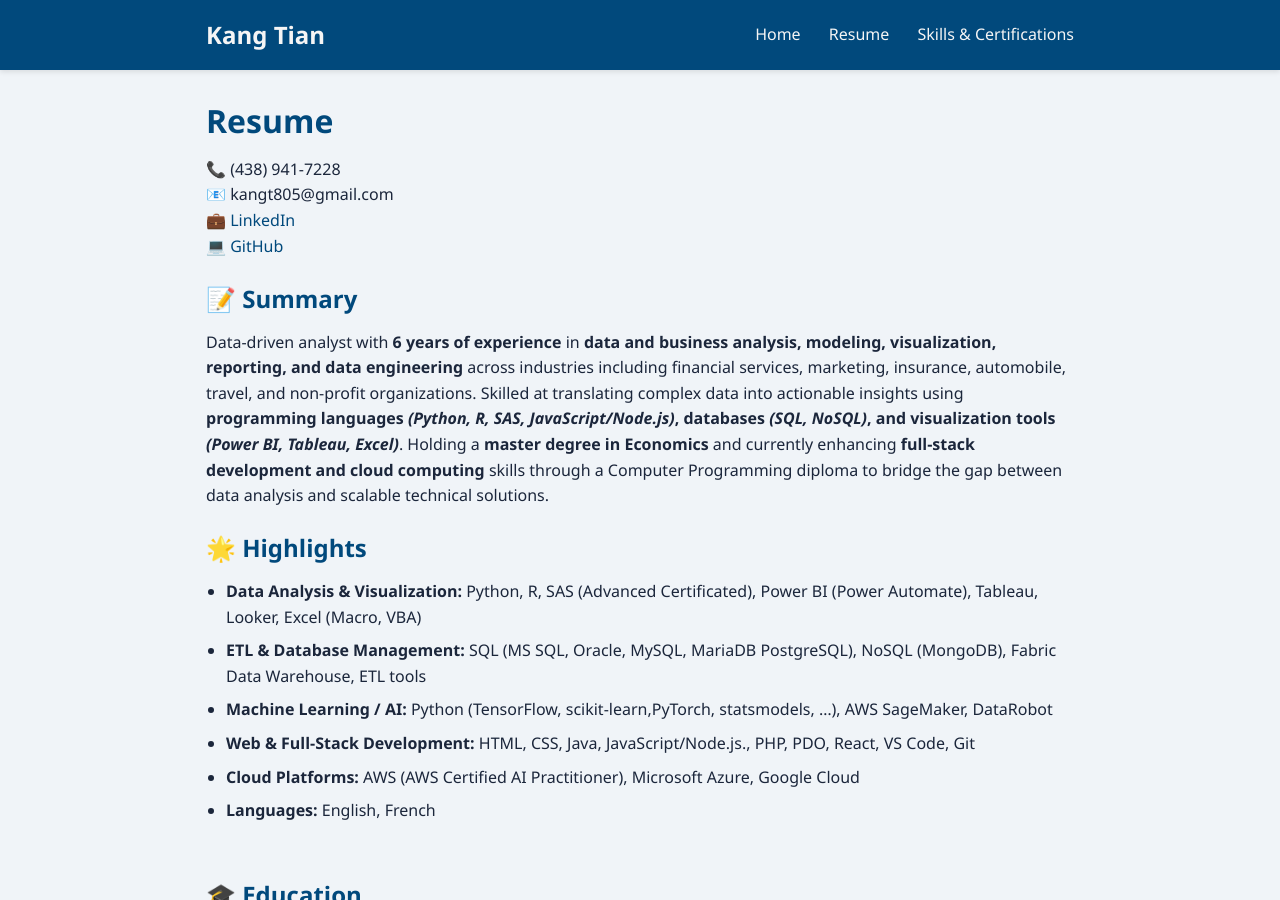
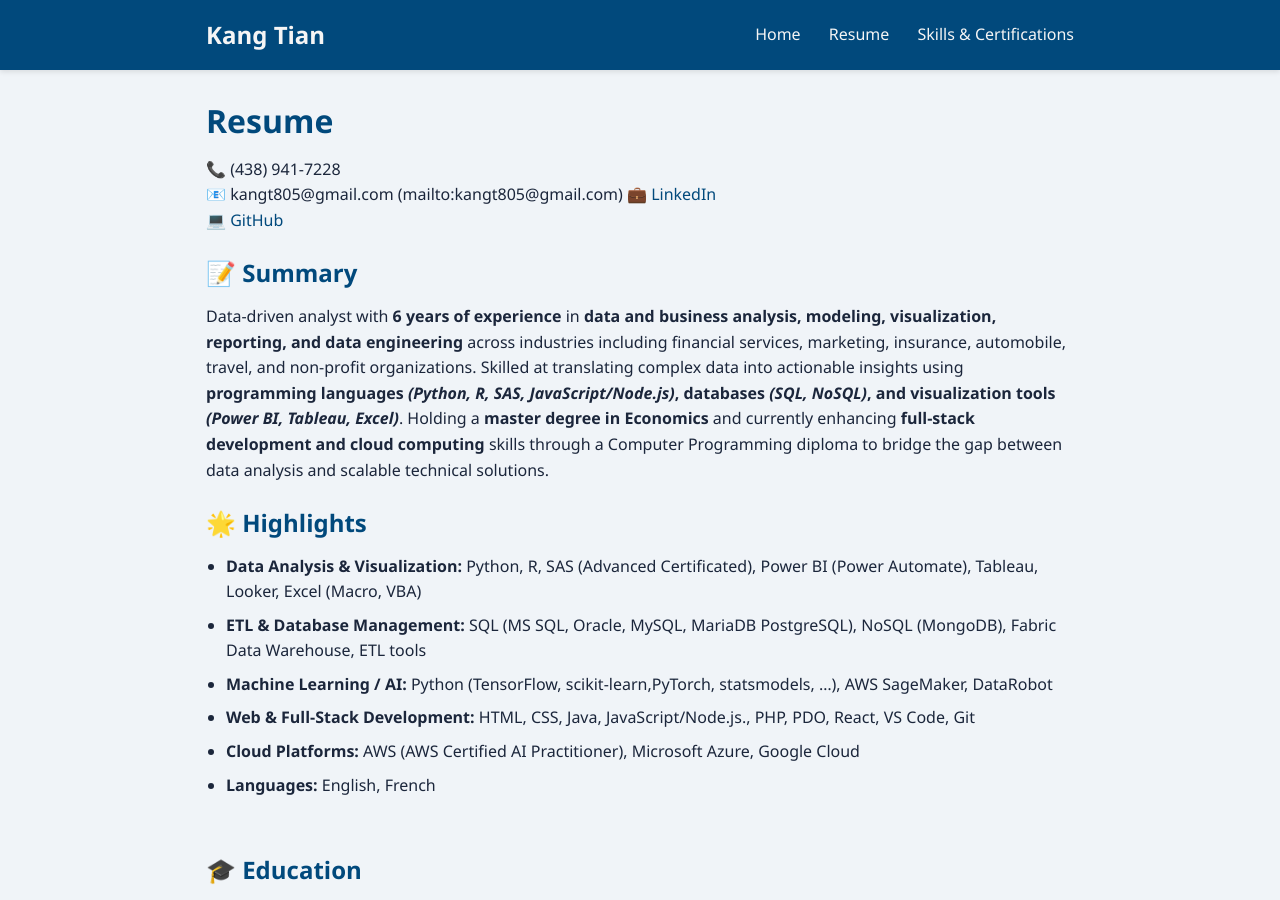
Before and after one commit to kang-tian/kang-tian.github.io, a Jekyll site: the page built from resume.md, in a window 1280 px wide and 900 px high. Built offline with Jekyll 4.4.1, drawn with Linux system fonts in a browser that asks for light colours.

Commit message:
Update resume.md

```diff
--- a/resume.md
+++ b/resume.md
@@ -9,7 +9,7 @@ categories: [resume, portfolio]
 
 # Resume
 📞 (438) 941-7228
-📧 kangt805@gmail.com
+📧 kangt805@gmail.com (mailto:kangt805@gmail.com)
 💼 [LinkedIn](https://www.linkedin.com/in/kangtianecon)
 💻 [GitHub](https://github.com/kang-tian)
 
```
